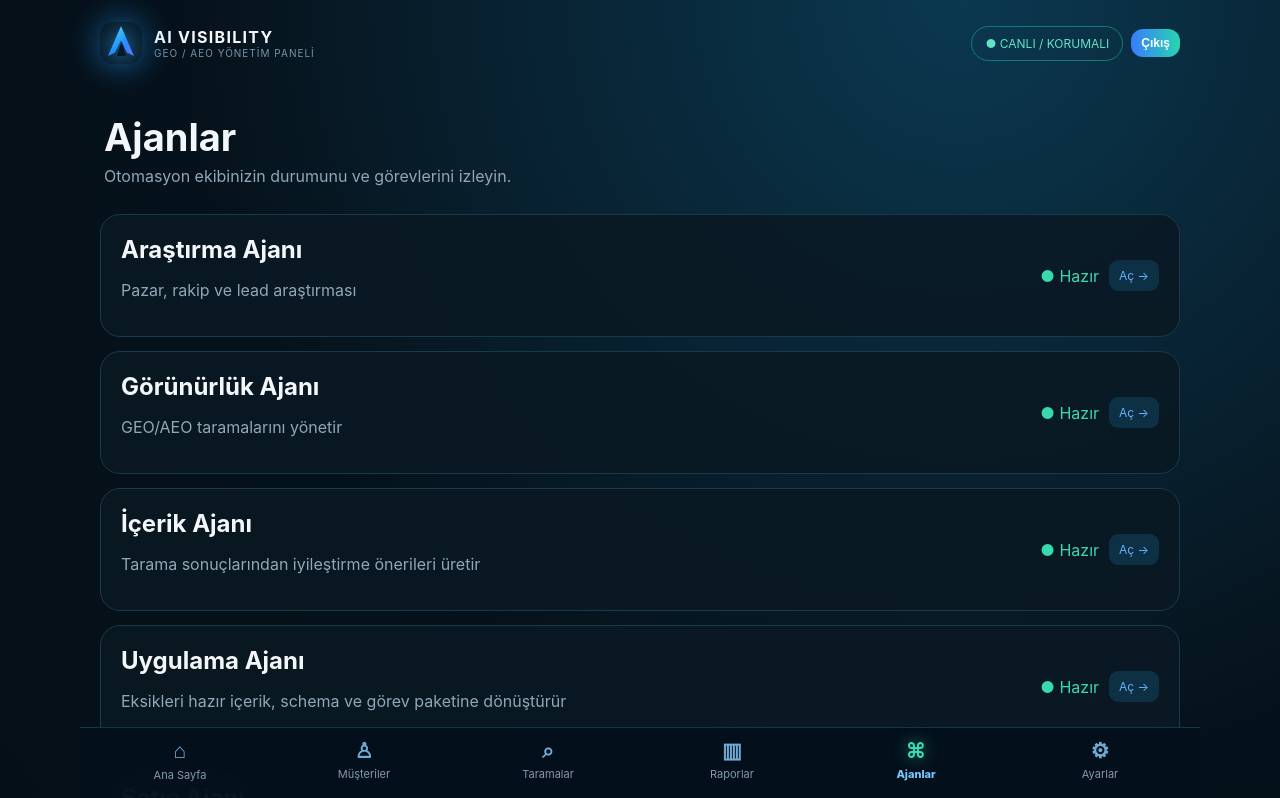
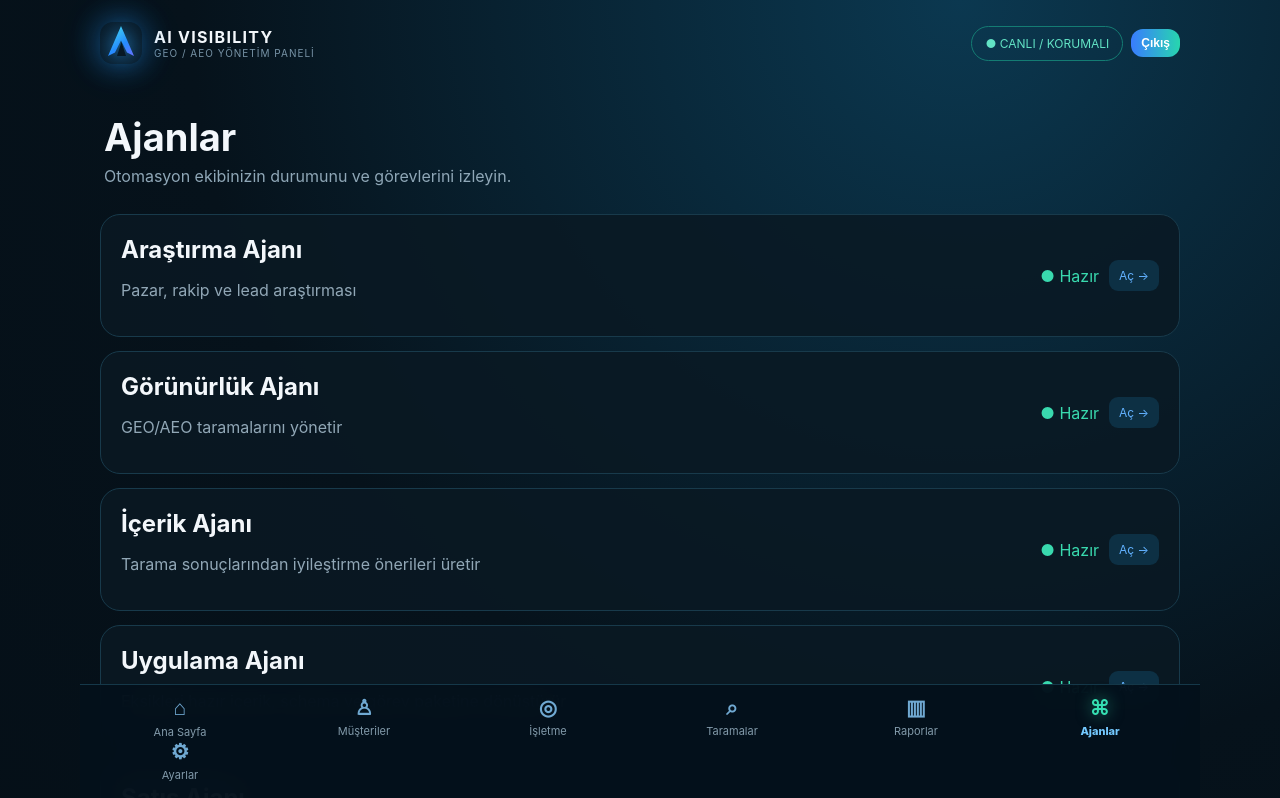
Before and after one commit to mehmetozan-5858/ai-visibility, a Next.js app: page /ajanlar in a window 1280 px wide. Shown: the top 798 px of the page. Built offline with nearby package versions, Linux system fonts and the light colour scheme; no server answers.

Commit message:
Add dedicated business account tab

```diff
--- a/app/musteriler/page.js
+++ b/app/musteriler/page.js
@@ -1,11 +1,9 @@
 import {Shell} from "../../components/ui";
 import ClientsManager from "../../components/ClientsManager";
 import ProspectsManager from "../../components/ProspectsManager";
-import ClientAccountManager from "../../components/ClientAccountManager";
 export default function Page(){
   return <Shell title="Müşteriler" subtitle="Aday işletmeleri bulun, analiz edin ve müşteriye dönüştürün.">
     <ProspectsManager/>
     <ClientsManager/>
-    <ClientAccountManager/>
   </Shell>;
 }
--- a/components/ui.js
+++ b/components/ui.js
@@ -2,6 +2,6 @@
 import Link from "next/link";
 import {usePathname} from "next/navigation";
 import LogoutButton from "./LogoutButton";
-export const items=[["/","⌂","Ana Sayfa"],["/musteriler","♙","Müşteriler"],["/taramalar","⌕","Taramalar"],["/raporlar","▥","Raporlar"],["/ajanlar","⌘","Ajanlar"],["/ayarlar","⚙","Ayarlar"]];
+export const items=[["/","⌂","Ana Sayfa"],["/musteriler","♙","Müşteriler"],["/isletme-hesabi","◎","İşletme"],["/taramalar","⌕","Taramalar"],["/raporlar","▥","Raporlar"],["/ajanlar","⌘","Ajanlar"],["/ayarlar","⚙","Ayarlar"]];
 export function Nav(){const pathname=usePathname();return <nav className="bottom-nav">{items.map(([href,icon,label])=>{const active=href==="/"?pathname==="/":pathname.startsWith(href);return <a href={href} key={href} className={active?"active":""} aria-current={active?"page":undefined}><b>{icon}</b><span>{label}</span></a>})}</nav>}
 export function Shell({title,subtitle,children}){return <main><header className="top"><Link href="/" className="brand"><span className="logo">A</span><div><strong>AI VISIBILITY</strong><small>GEO / AEO YÖNETİM PANELİ</small></div></Link><div style={{display:"flex",gap:8,alignItems:"center"}}><span className="badge">● CANLI / KORUMALI</span><LogoutButton compact/></div></header>{title&&<section className="page-head"><div><h1>{title}</h1><p>{subtitle}</p></div></section>}{children}<Nav/></main>}
```
Also changed, not shown: app/isletme-hesabi/page.js (added, +7 -0 lines).
